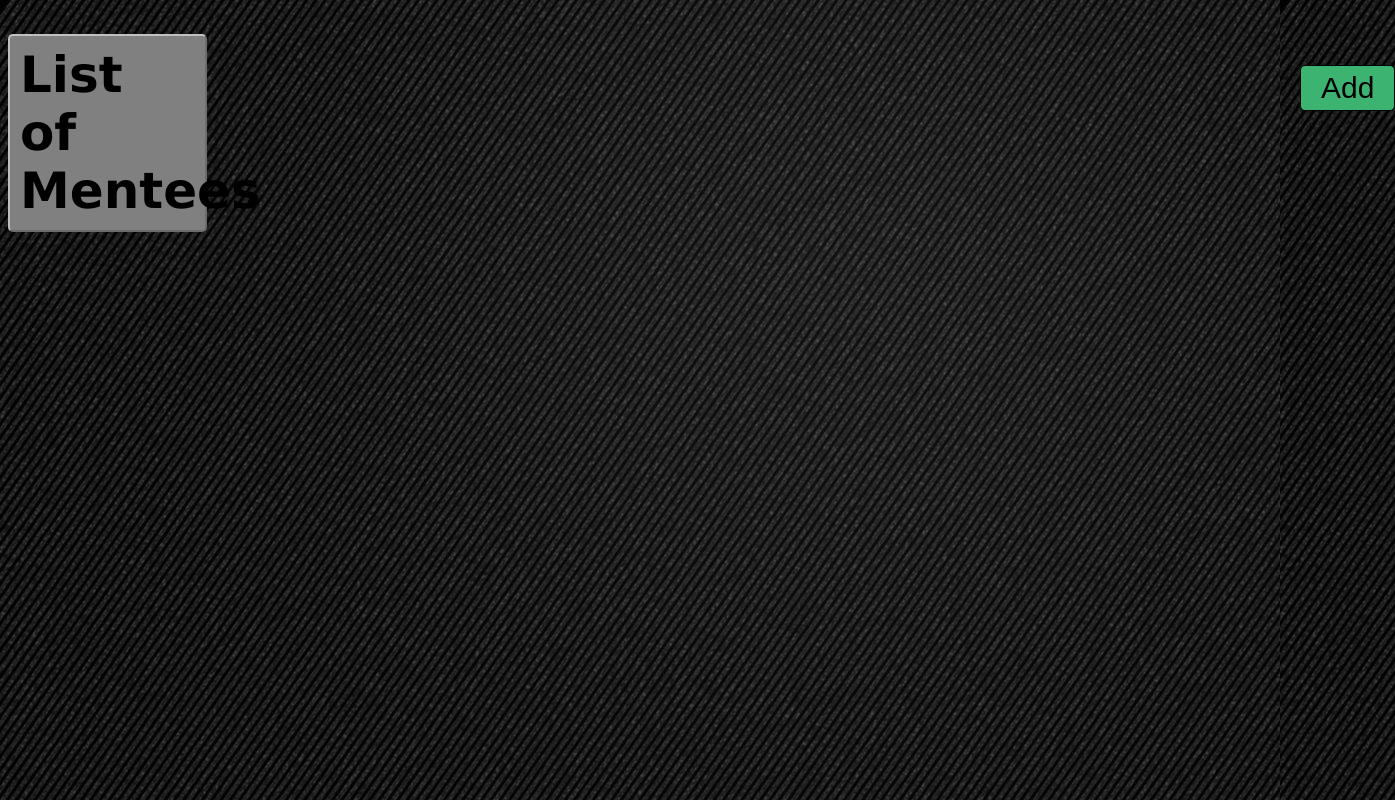
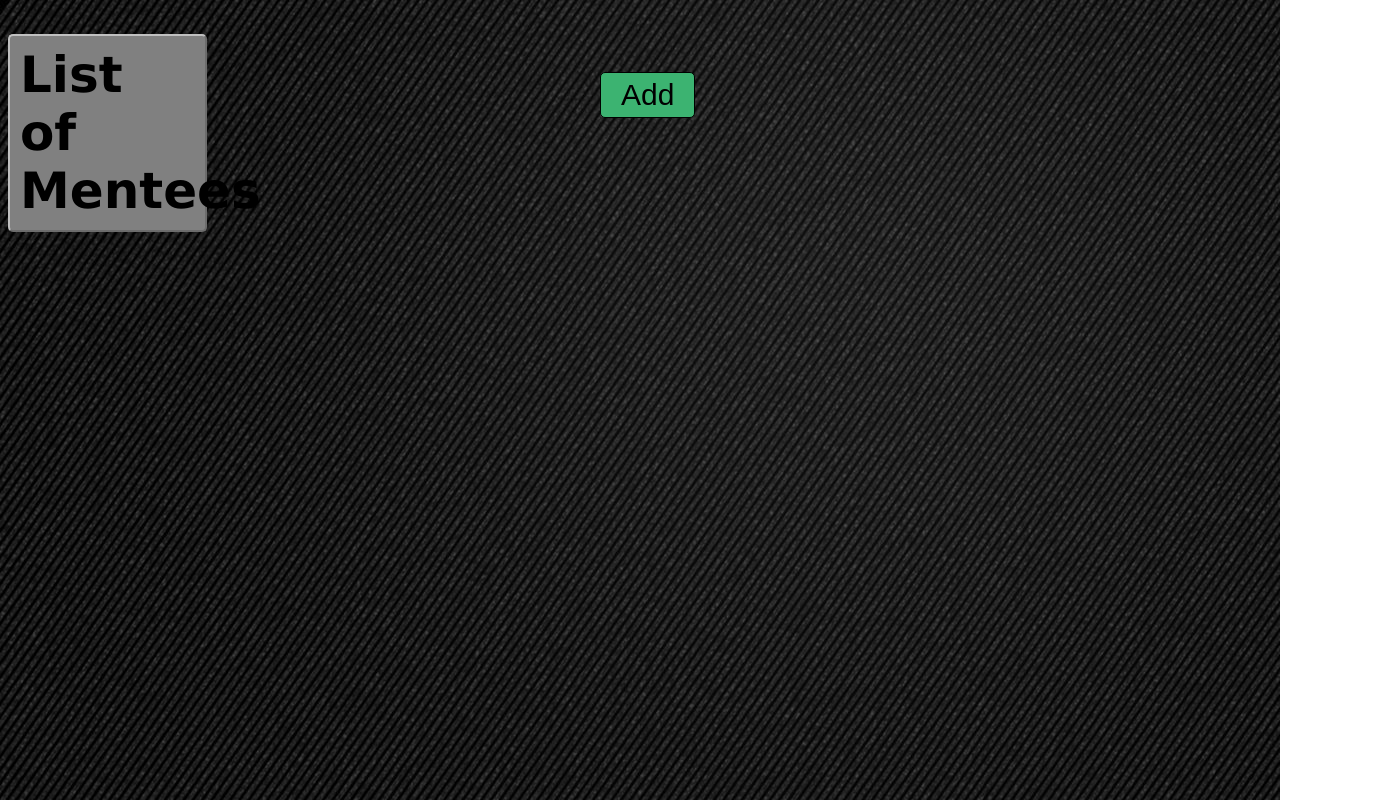
Before and after one commit to athreyanmks/delta-webdev-task1, a plain HTML site: page index.html in a window 1280 px wide. Shown: the whole page, 1395 px wide, since content can reach past the window. Drawn offline with Linux system fonts and the light colour scheme.

Commit message:
Add files via upload

```diff
--- a/mentee-list.css
+++ b/mentee-list.css
@@ -1,7 +1,7 @@
 .addButton{
 	position: absolute;
-	left: 1300px;
-	top: 65px;
+	left: 600px;
+	top: 72px;
     border : 1px solid black;
     border-radius: 5px;
     background-color: mediumseagreen;
```
